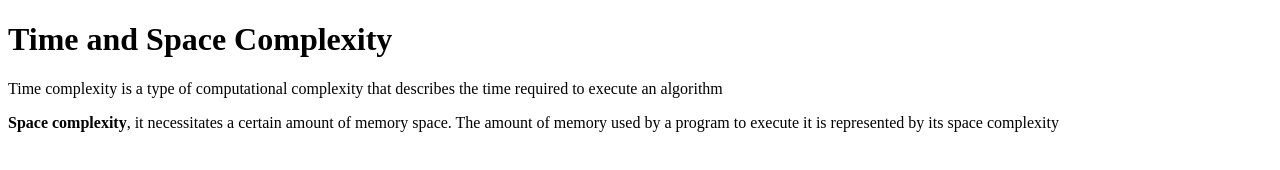
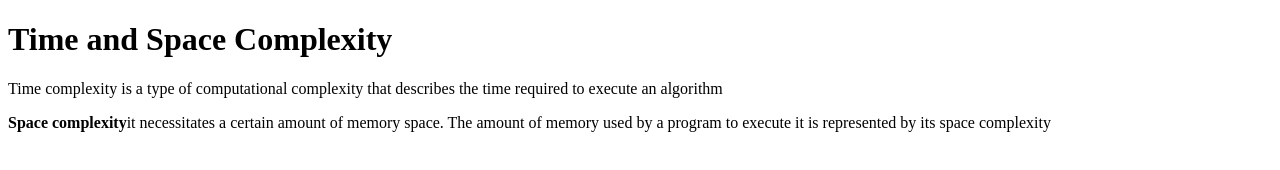
Before and after one commit to acciojob/time-and-space-complexity-Praveen7070kr, a website: page main.html in a window 1280 px wide. Drawn offline with Linux system fonts and the light colour scheme.

Commit message:
created a submission

```diff
--- a/main.html
+++ b/main.html
@@ -7,7 +7,7 @@
 </head>
 	<h1>Time and Space Complexity</h1>
 	<P>Time complexity is a type of computational complexity that describes the time required to execute an algorithm</P>
-	<p><b>Space complexity</b>, it necessitates a certain amount of memory space. The amount of memory used by a program to execute it is represented by its space complexity</p>
+	<p><b>Space complexity</b>it necessitates a certain amount of memory space. The amount of memory used by a program to execute it is represented by its space complexity</p>
 
 <body>
 	<!-- the entire body must be written by student -->
```
